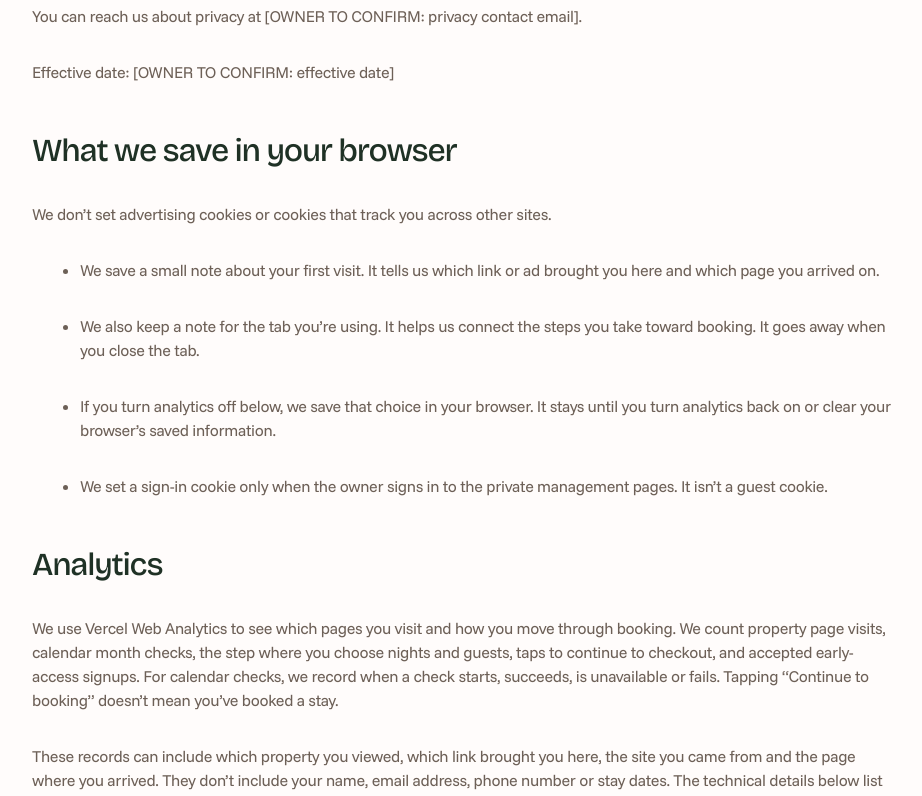
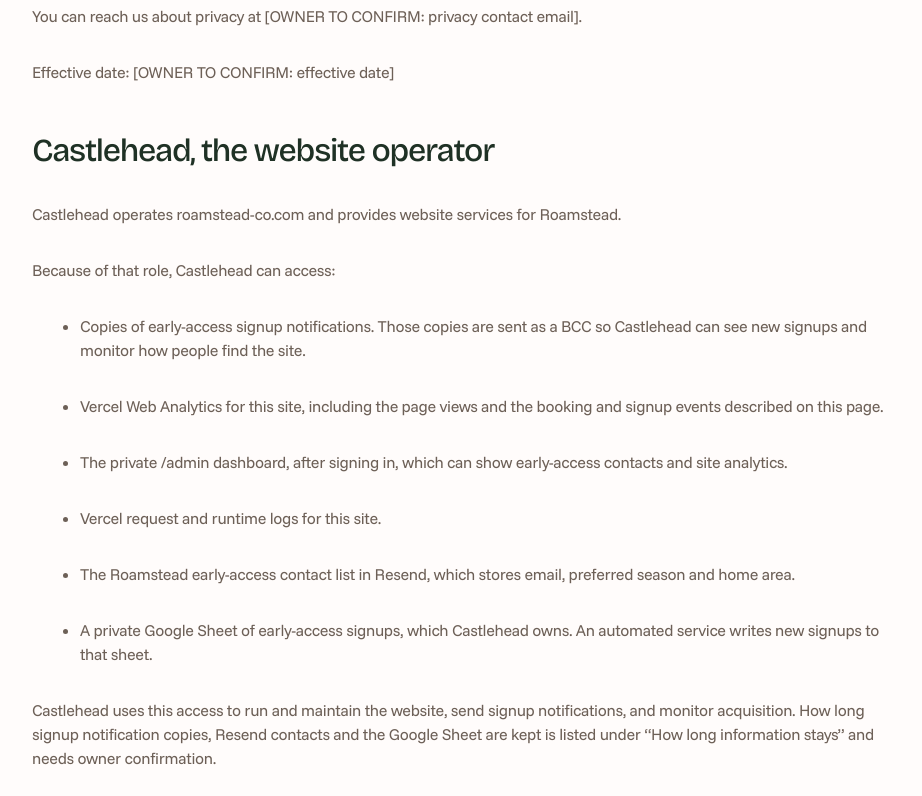
Before and after one commit to TimBlew/roamstead-v2, a Next.js app: page /privacy in a window 1280 px wide. Shown: the part 640-1436 px from the top of the page, without its empty margins (178-1100 px from the left). Built offline with nearby package versions, Linux system fonts and the light colour scheme.

Commit message:
Describe Castlehead’s website-operator role and add internal legal review notes

```diff
--- a/src/app/privacy/page.tsx
+++ b/src/app/privacy/page.tsx
@@ -24,6 +24,19 @@ export default function PrivacyPage() {
             <p>We’re [OWNER TO CONFIRM: legal entity name], and we run roamstead-co.com.</p>
             <p>You can reach us about privacy at [OWNER TO CONFIRM: privacy contact email].</p>
             <p>Effective date: [OWNER TO CONFIRM: effective date]</p>
+          </PrivacySection>
+          <PrivacySection title="Castlehead, the website operator">
+            <p>Castlehead operates roamstead-co.com and provides website services for Roamstead.</p>
+            <p>Because of that role, Castlehead can access:</p>
+            <ul className="list-disc space-y-4 pl-6">
+              <li>Copies of early-access signup notifications. Those copies are sent as a BCC so Castlehead can see new signups and monitor how people find the site.</li>
+              <li>Vercel Web Analytics for this site, including the page views and the booking and signup events described on this page.</li>
+              <li>The private /admin dashboard, after signing in, which can show early-access contacts and site analytics.</li>
+              <li>Vercel request and runtime logs for this site.</li>
+              <li>The Roamstead early-access contact list in Resend, which stores email, preferred season and home area.</li>
+              <li>A private Google Sheet of early-access signups, which Castlehead owns. An automated service writes new signups to that sheet.</li>
+            </ul>
+            <p>Castlehead uses this access to run and maintain the website, send signup notifications, and monitor acquisition. How long signup notification copies, Resend contacts and the Google Sheet are kept is listed under “How long information stays” and needs owner confirmation.</p>
           </PrivacySection>
           <PrivacySection title="What we save in your browser">
             <p>We don’t set advertising cookies or cookies that track you across other sites.</p>
```
Also changed, not shown: 1 other file (tests, documents, lock files or other folders).
